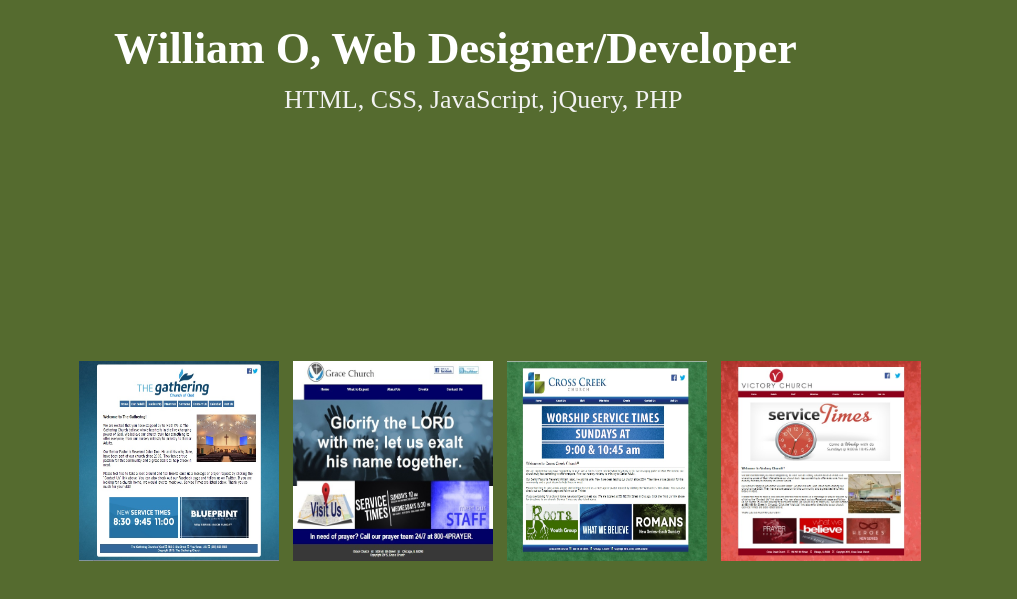
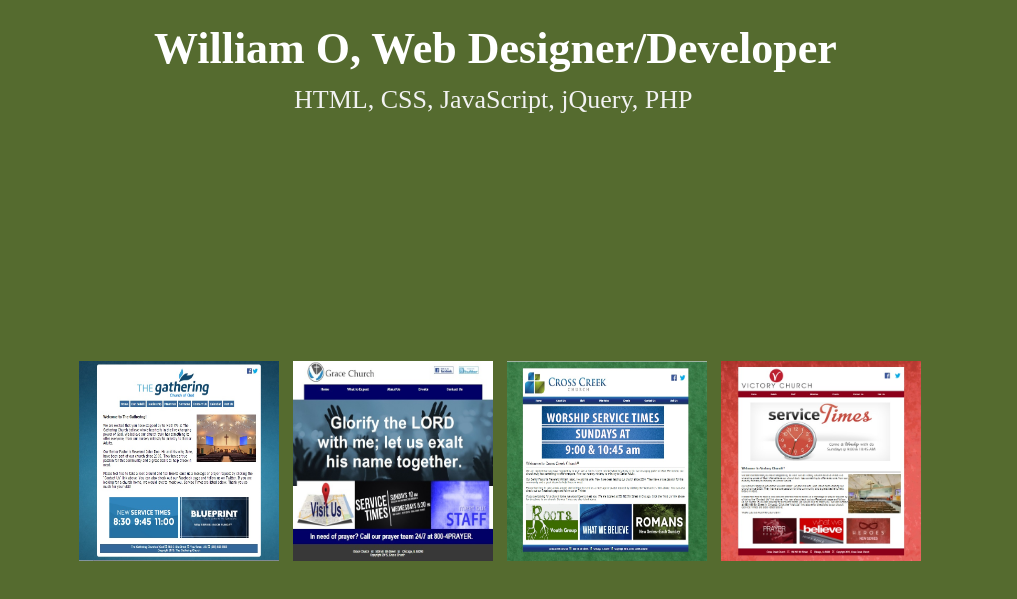
Before and after one commit to williamoricks/williamoricks.github.io, a plain HTML site: page index.html in a window 1280 px wide. Shown: the part 169-768 px from the top of the page, without its empty margins (161-1178 px from the left). Drawn offline with Linux system fonts and the light colour scheme.

Commit message:
Update main.css
Adjusted message span margins.

```diff
--- a/css/main.css
+++ b/css/main.css
@@ -153,7 +153,7 @@ text-decoration: none;
 	text-align: left;
 	font-weight: bold;
 	font-size: 44px;
-	margin-left: 0px;
+	margin-left: 40px;
 	color: #FFFFFF;
 }
 
@@ -162,7 +162,7 @@ text-decoration: none;
 	text-align: left;
 	font-weight: normal;
 	font-size: 26px;
-	margin-left: 170px;
+	margin-left: 180px;
 	color: #f2f2f2;
 }
 
```
